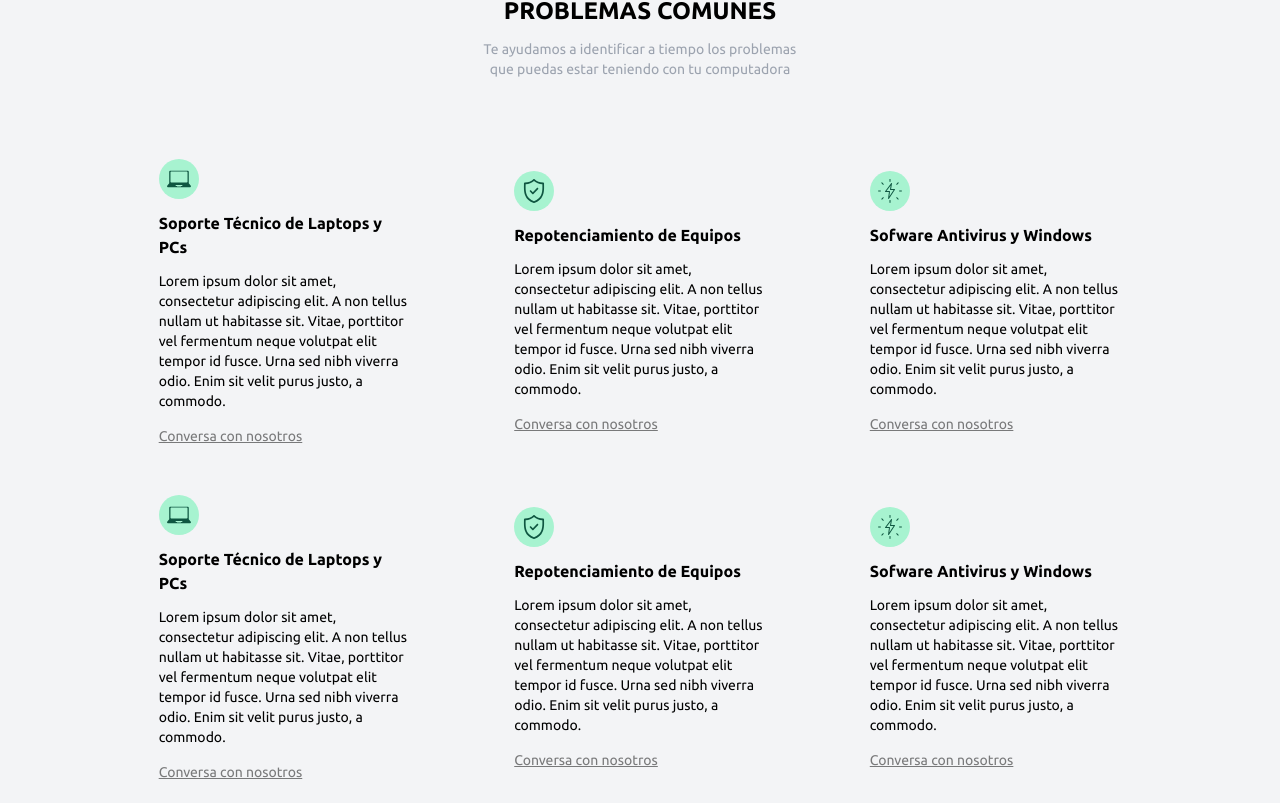
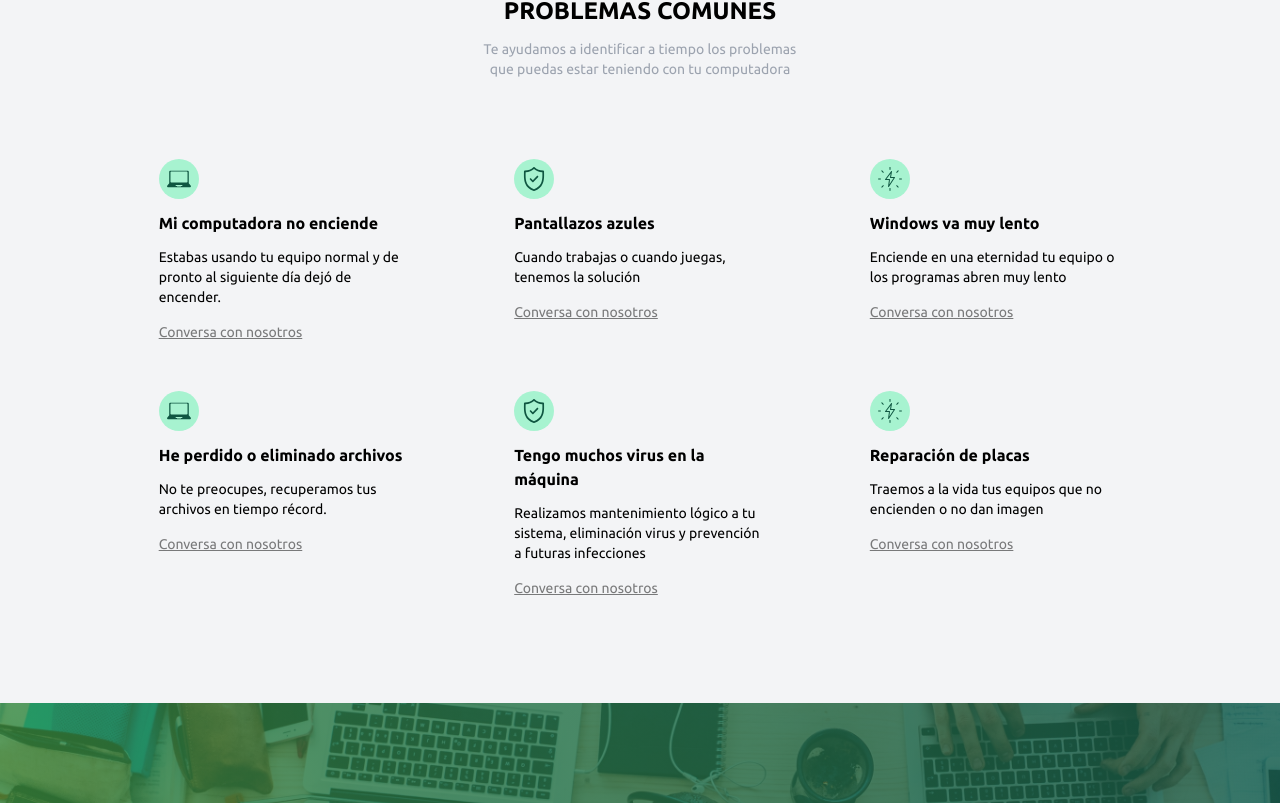
Before and after one commit to wasi-lat/tingotech, a Next.js app: page / in a window 1280 px wide. Shown: the part 1937-2740 px from the top of the page. Built offline with nearby package versions, Linux system fonts and the light colour scheme.

Commit message:
ADD: original text in 'problemas comunes'

```diff
--- a/pages/index.js
+++ b/pages/index.js
@@ -131,19 +131,17 @@ export default function Home() {
               teniendo con tu computadora
             </p>
           </div>
-          <div className="flex flex-col md:flex-row items-center">
+          <div className="flex flex-col md:flex-row items-center md:items-stretch">
             <div className="w-full md:w-1/3 mx-5 py-6 px-2 md:px-8">
               <div className="flex items-center justify-center mb-3 h-10 w-10 bg-green-200 rounded-full">
                 <svg className="h-6 w-6">
                   <use xlinkHref="#laptop" />
                 </svg>
               </div>
-              <h3 className="font-bold">Soporte Técnico de Laptops y PCs</h3>
+              <h3 className="font-bold">Mi computadora no enciende</h3>
               <p className="text-sm py-3">
-                Lorem ipsum dolor sit amet, consectetur adipiscing elit. A non
-                tellus nullam ut habitasse sit. Vitae, porttitor vel fermentum
-                neque volutpat elit tempor id fusce. Urna sed nibh viverra odio.
-                Enim sit velit purus justo, a commodo.{" "}
+                Estabas usando tu equipo normal y de pronto
+                al siguiente día dejó de encender.
               </p>
               <button className="text-sm cursor-pointer underline opacity-50 hover:opacity-100">
                 Conversa con nosotros
@@ -155,12 +153,10 @@ export default function Home() {
                   <use xlinkHref="#security" />
                 </svg>
               </div>
-              <h3 className="font-bold">Repotenciamiento de Equipos</h3>
+              <h3 className="font-bold">Pantallazos azules</h3>
               <p className="text-sm py-3">
-                Lorem ipsum dolor sit amet, consectetur adipiscing elit. A non
-                tellus nullam ut habitasse sit. Vitae, porttitor vel fermentum
-                neque volutpat elit tempor id fusce. Urna sed nibh viverra odio.
-                Enim sit velit purus justo, a commodo.{" "}
+                Cuando trabajas o cuando juegas, tenemos
+                la solución
               </p>
               <button className="text-sm cursor-pointer underline opacity-50 hover:opacity-100">
                 Conversa con nosotros
@@ -172,31 +168,27 @@ export default function Home() {
                   <use xlinkHref="#lightning" />
                 </svg>
               </div>
-              <h3 className="font-bold">Sofware Antivirus y Windows</h3>
+              <h3 className="font-bold">Windows va muy lento</h3>
               <p className="text-sm py-3">
-                Lorem ipsum dolor sit amet, consectetur adipiscing elit. A non
-                tellus nullam ut habitasse sit. Vitae, porttitor vel fermentum
-                neque volutpat elit tempor id fusce. Urna sed nibh viverra odio.
-                Enim sit velit purus justo, a commodo.{" "}
+                Enciende en una eternidad tu equipo o los
+                programas abren muy lento
               </p>
               <button className="text-sm cursor-pointer underline opacity-50 hover:opacity-100">
                 Conversa con nosotros
               </button>
             </div>
           </div>
-          <div className="flex flex-col md:flex-row items-center">
+          <div className="flex flex-col md:flex-row items-center md:items-stretch">
             <div className="w-full md:w-1/3 mx-5 py-6 px-2 md:px-8">
               <div className="flex items-center justify-center mb-3 h-10 w-10 bg-green-200 rounded-full">
                 <svg className="h-6 w-6">
                   <use xlinkHref="#laptop" />
                 </svg>
               </div>
-              <h3 className="font-bold">Soporte Técnico de Laptops y PCs</h3>
+              <h3 className="font-bold">He perdido o eliminado archivos</h3>
               <p className="text-sm py-3">
-                Lorem ipsum dolor sit amet, consectetur adipiscing elit. A non
-                tellus nullam ut habitasse sit. Vitae, porttitor vel fermentum
-                neque volutpat elit tempor id fusce. Urna sed nibh viverra odio.
-                Enim sit velit purus justo, a commodo.{" "}
+                No te preocupes, recuperamos tus archivos
+                en tiempo récord.
               </p>
               <button className="text-sm cursor-pointer underline opacity-50 hover:opacity-100">
                 Conversa con nosotros
@@ -208,12 +200,9 @@ export default function Home() {
                   <use xlinkHref="#security" />
                 </svg>
               </div>
-              <h3 className="font-bold">Repotenciamiento de Equipos</h3>
+              <h3 className="font-bold">Tengo muchos virus en la máquina</h3>
               <p className="text-sm py-3">
-                Lorem ipsum dolor sit amet, consectetur adipiscing elit. A non
-                tellus nullam ut habitasse sit. Vitae, porttitor vel fermentum
-                neque volutpat elit tempor id fusce. Urna sed nibh viverra odio.
-                Enim sit velit purus justo, a commodo.{" "}
+                Realizamos mantenimiento lógico a tu sistema, eliminación virus y prevención a futuras infecciones
               </p>
               <button className="text-sm cursor-pointer underline opacity-50 hover:opacity-100">
                 Conversa con nosotros
@@ -225,12 +214,9 @@ export default function Home() {
                   <use xlinkHref="#lightning" />
                 </svg>
               </div>
-              <h3 className="font-bold">Sofware Antivirus y Windows</h3>
+              <h3 className="font-bold">Reparación de placas</h3>
               <p className="text-sm py-3">
-                Lorem ipsum dolor sit amet, consectetur adipiscing elit. A non
-                tellus nullam ut habitasse sit. Vitae, porttitor vel fermentum
-                neque volutpat elit tempor id fusce. Urna sed nibh viverra odio.
-                Enim sit velit purus justo, a commodo.{" "}
+                Traemos a la vida tus equipos que no encienden o no dan imagen
               </p>
               <button className="text-sm cursor-pointer underline opacity-50 hover:opacity-100">
                 Conversa con nosotros
```
